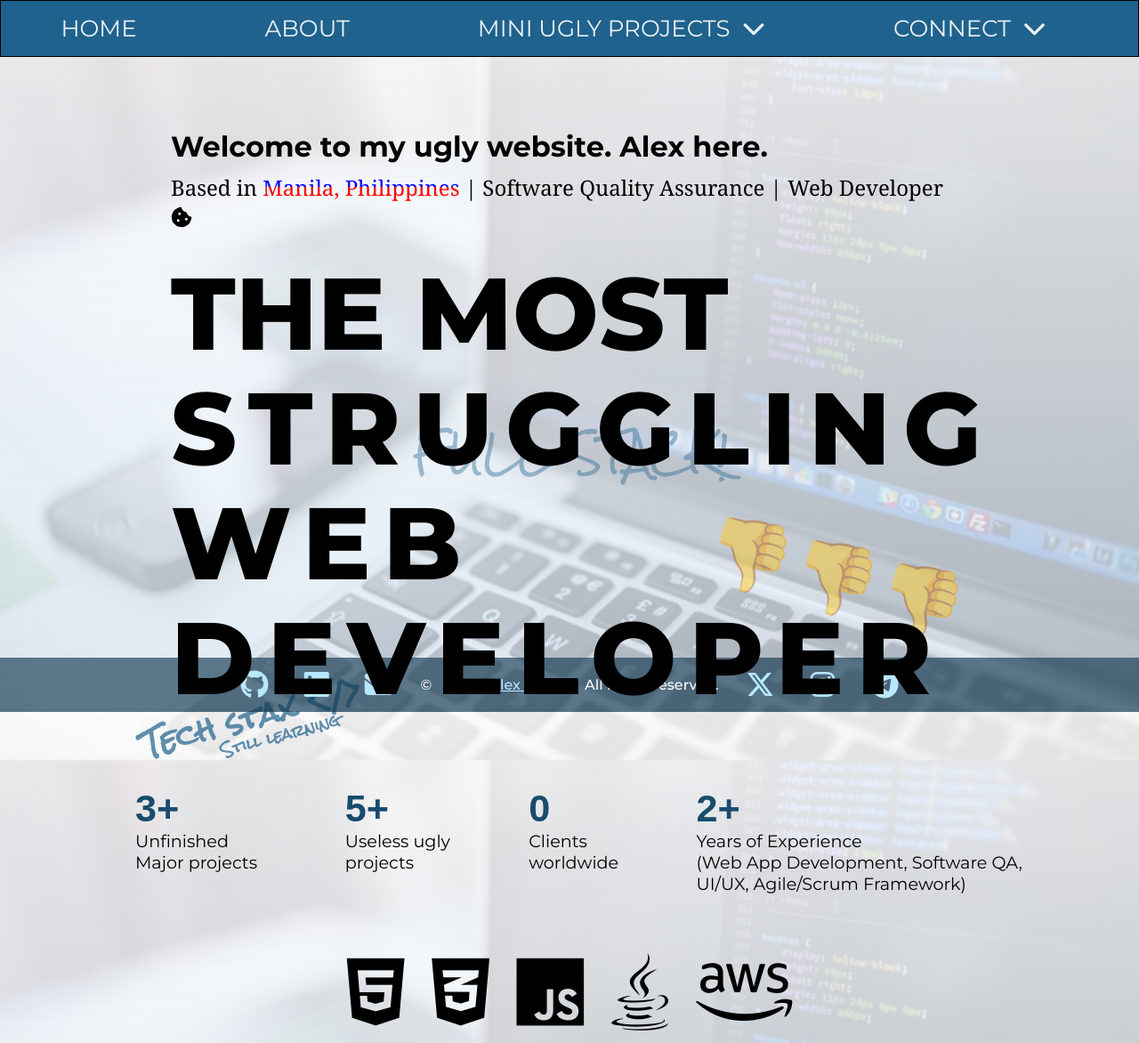
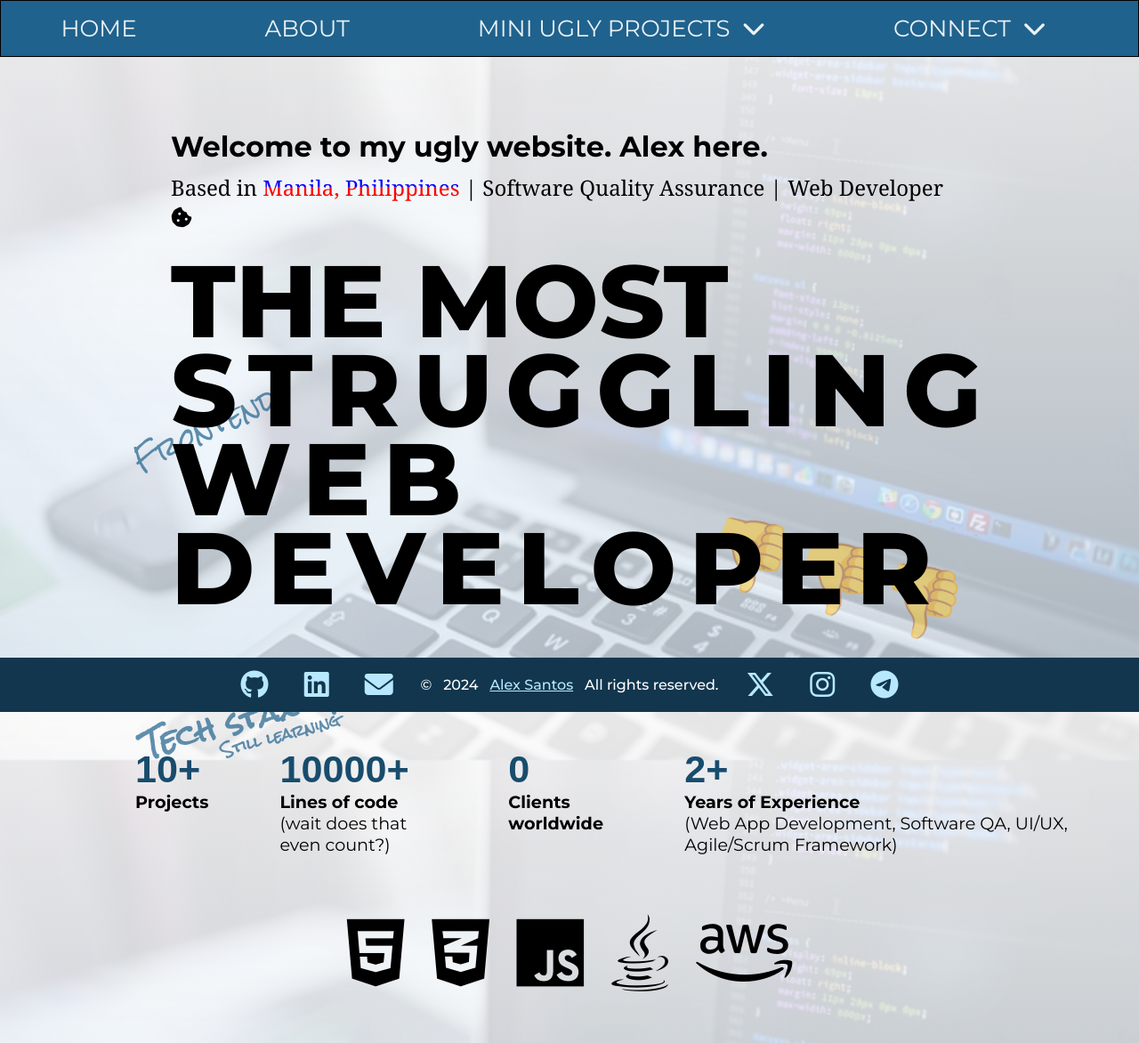
Before and after one commit to alex-s4/Personal-Portfolio, a plain HTML site: page index.html in a window 1280 px wide. Shown: the top 1172 px of the page at 89% size. Drawn offline with nearby package versions, Linux system fonts and the light colour scheme; some icons are missing; a web font is replaced by a local one.

Commit message:
Improve landing page layout and alignment

```diff
--- a/index.html
+++ b/index.html
@@ -65,10 +65,10 @@
                     <div class="main-display-text-2">
                         <h2 class="padding-bot-5">Based in <span class="text-split-blue-red">Manila, Philippines</span> | Software Quality Assurance | Web Developer <i class="fa-solid fa-cookie-bite"></i></h2>
                         <h1 class="jumbotron-text">The most<br><span>struggling</span><br><span>web developer</span></h1>
-                        <h1 class="sixtyfour-unmotivated ">FULL STACK!</h1>
+                        <h1 class="sixtyfour-unmotivated ">Frontend</h1>
                     </div>
 
-                    <div class="flex">
+                    <div>
 
 
 
@@ -92,22 +92,24 @@
 
                         <div class="flex-column align-center">
 
+                            <button type="button" class="btn-main">Who the f are you?</button>
+
                             <div class="feat-cont flex">
                                 <section class="feat-box">
-                                    <h2 class="feat-count value" akhi="3">0</h2>
-                                    <p class="feat-desc">Unfinished Major projects</p>
+                                    <h2 class="feat-count value" akhi="10">0</h2>
+                                    <p class="feat-desc"><strong>Projects</strong></p>
                                 </section>
                                 <section class="feat-box">
-                                    <h2 class="feat-count value" akhi="5">0</h2>
-                                    <p class="feat-desc">Useless ugly projects</p>
+                                    <h2 class="feat-count value" akhi="10000">0</h2>
+                                    <p class="feat-desc"><strong>Lines of code</strong><br>(wait does that even count?)</p>
                                 </section>
                                 <section class="feat-box">
                                     <h2 class="feat-count" akhi="30">0</h2>
-                                    <p class="feat-desc">Clients worldwide</p>
+                                    <p class="feat-desc"><strong>Clients worldwide</strong></p>
                                 </section>
                                 <section class="feat-box">
                                     <h2 class="feat-count value" akhi="2">0</h2>
-                                    <p class="feat-desc">Years of Experience<br>(Web App Development, Software QA, UI/UX, Agile/Scrum Framework)</p>
+                                    <p class="feat-desc"><strong>Years of Experience</strong><br>(Web App Development, Software QA, UI/UX, Agile/Scrum Framework)</p>
                                 </section>
                                 <h1 class="get-a-life">&#128078;&#128078;&#128078;</h1>
                             </div>
@@ -144,6 +146,7 @@
                                     </section>
                                 </div>
 
+
                         </div>
 
 
--- a/script.js
+++ b/script.js
@@ -10,7 +10,7 @@ $(document).ready(function () {
 // NUMBERS FROM LANDING PAGE WILL COUNT
 
 const counters = document.querySelectorAll('.value');
-const speed = 10;
+const speed = 1100;
 
 counters.forEach( counter => {
    const animate = () => {
@@ -20,7 +20,7 @@ counters.forEach( counter => {
       const time = value / speed;
      if(data < value) {
           counter.innerText = Math.ceil(data + time);
-          setTimeout(animate, 100);
+          setTimeout(animate, 0.05);
         }else{
           counter.innerText = value + "+";
         }
--- a/styles.css
+++ b/styles.css
@@ -73,10 +73,6 @@ nav {
   -webkit-background-clip: text;
   /* add this line, for browsers compatibility */
   -webkit-text-fill-color: transparent;
-}
-
-.text-red {
-    color: red;
 }
 
 .nav-main a {
@@ -192,7 +188,7 @@ nav {
     font-family: "Montserrat", sans-serif;
     font-size: 7.15rem;
     font-weight: 800;
-    line-height: 129px;
+    line-height: 100px;
     margin-top: 10px;
     z-index: 990;
 }
@@ -206,7 +202,7 @@ nav {
 }
 
 .main-display-text-2 {
-    margin-bottom: 80px;
+    margin-bottom: 65px;
 
 }
 
@@ -243,19 +239,18 @@ nav {
 
 
 .sixtyfour-unmotivated {
-    top: 28.5rem;
-    left: 29rem;
+    top: 28rem;
+    left: 9rem;
     z-index: 2;
     position: absolute;
     font-family: "Rock Salt", cursive;
     font-optical-sizing: auto;
     font-weight: 400;
     font-style: normal;
-    /* font-variation-settings: "BLED" 0, "SCAN" 0; */
     color: #1f628d;
-    font-size: 2.8em;
-    opacity: .4;
-    /* transform: rotate(-10deg); */
+    font-size: 1.8em;
+    opacity: .7;
+    transform: rotate(-25deg);
 }
 
 .grid-container-2 {
@@ -313,6 +308,10 @@ nav {
     margin-bottom: 75px;
 }
 
+.btn-main {
+    margin-bottom: 40px;
+}
+
 .still-learning-text {
     position: absolute;
     top: 101vh;
@@ -332,7 +331,7 @@ nav {
 }
 
 .dropdown {
-    position: absolute;
+    position: fixed;
     z-index: 999;
     display: none;
     top: 64px;
@@ -375,7 +374,7 @@ nav {
     left: 0;
     right: 0;
     padding: 1.3rem;
-    background: #11364ea2;
+    background: #11364e;
     color: white;
     font-weight: 500;
     font-family: "Montserrat", sans-serif;
```
